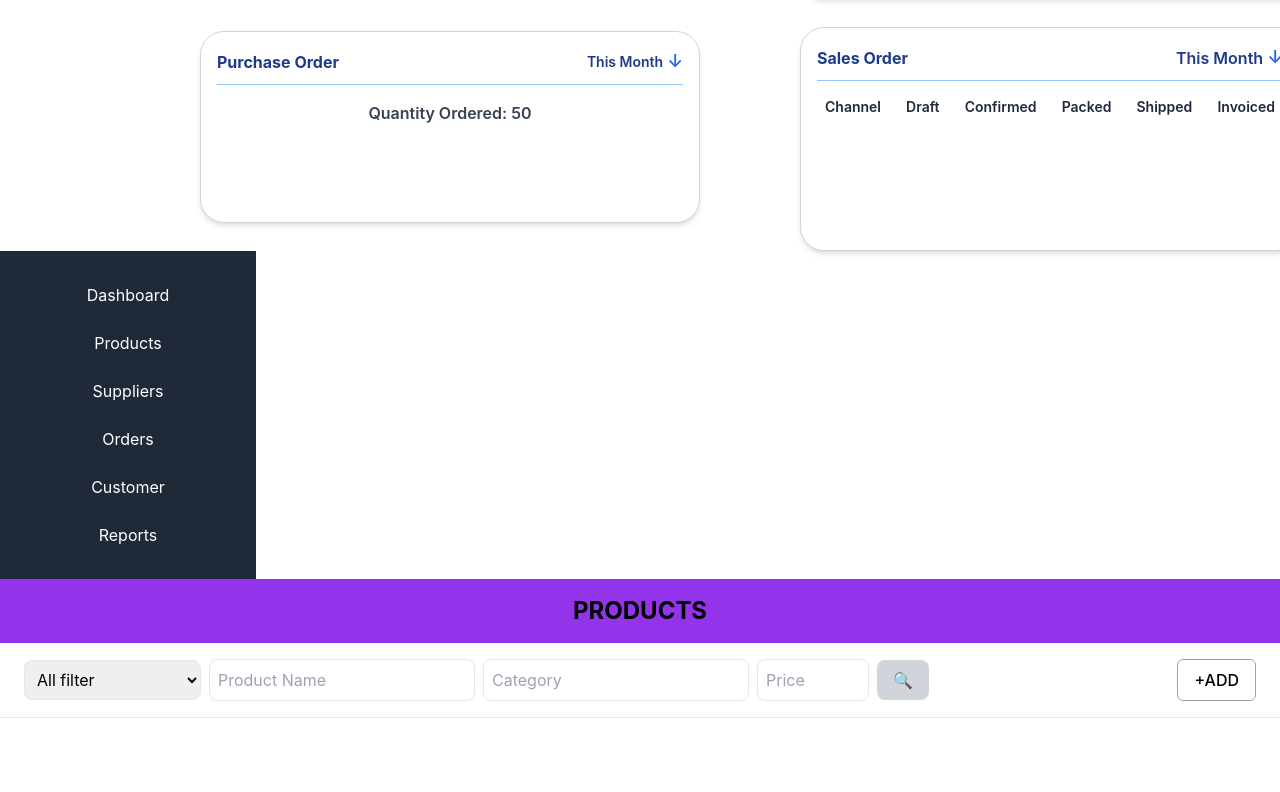
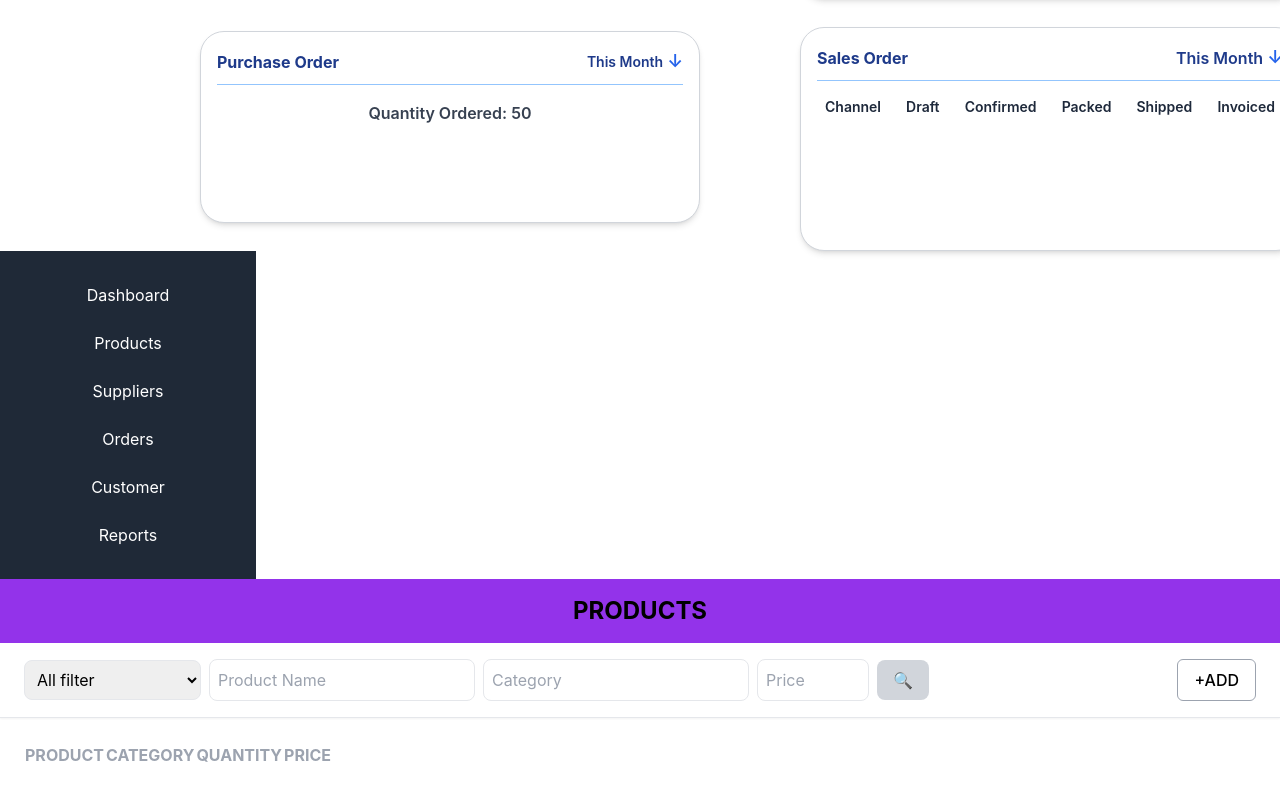
Before and after one commit to anik0103/inventory-management-system, a React (Create React App) app: page /products in a window 1280 px wide. Shown: the part 1938-2730 px from the top of the page. Before the commit the page ends 2656 px from the top, so only its background shows below. Built offline with nearby package versions, Linux system fonts and the light colour scheme.

Commit message:
Add ProductTable component and integrate it into App

```diff
--- a/src/App.js
+++ b/src/App.js
@@ -6,6 +6,7 @@ import Sidebar from './Components/Sidebar';
 import Navbar from './Components/Navbar';
 import Head from './Components/Product/Head';
 import Filters from './Components/Product/Filters';
+import ProductTable from './Components/Product/ProductTable';
 
 function App() {
   return (
@@ -17,6 +18,7 @@ function App() {
       <Sidebar />
       <Head/>
       <Filters/>
+      <ProductTable/>
     </div>
   );
 }
--- /dev/null
+++ b/src/Components/Product/ProductTable.js
@@ -0,0 +1,16 @@
+const ProductTable =()=>{
+    return(
+        <div className="m-4 p-2">
+            <table>
+                <thead className="text-gray-400 p-8 ">
+                    <th>PRODUCT</th>
+                    <th>CATEGORY</th>
+                    <th>QUANTITY</th>
+                    <th>PRICE</th>
+                </thead>
+
+            </table>
+        </div>
+    )
+}
+export default ProductTable;
```
